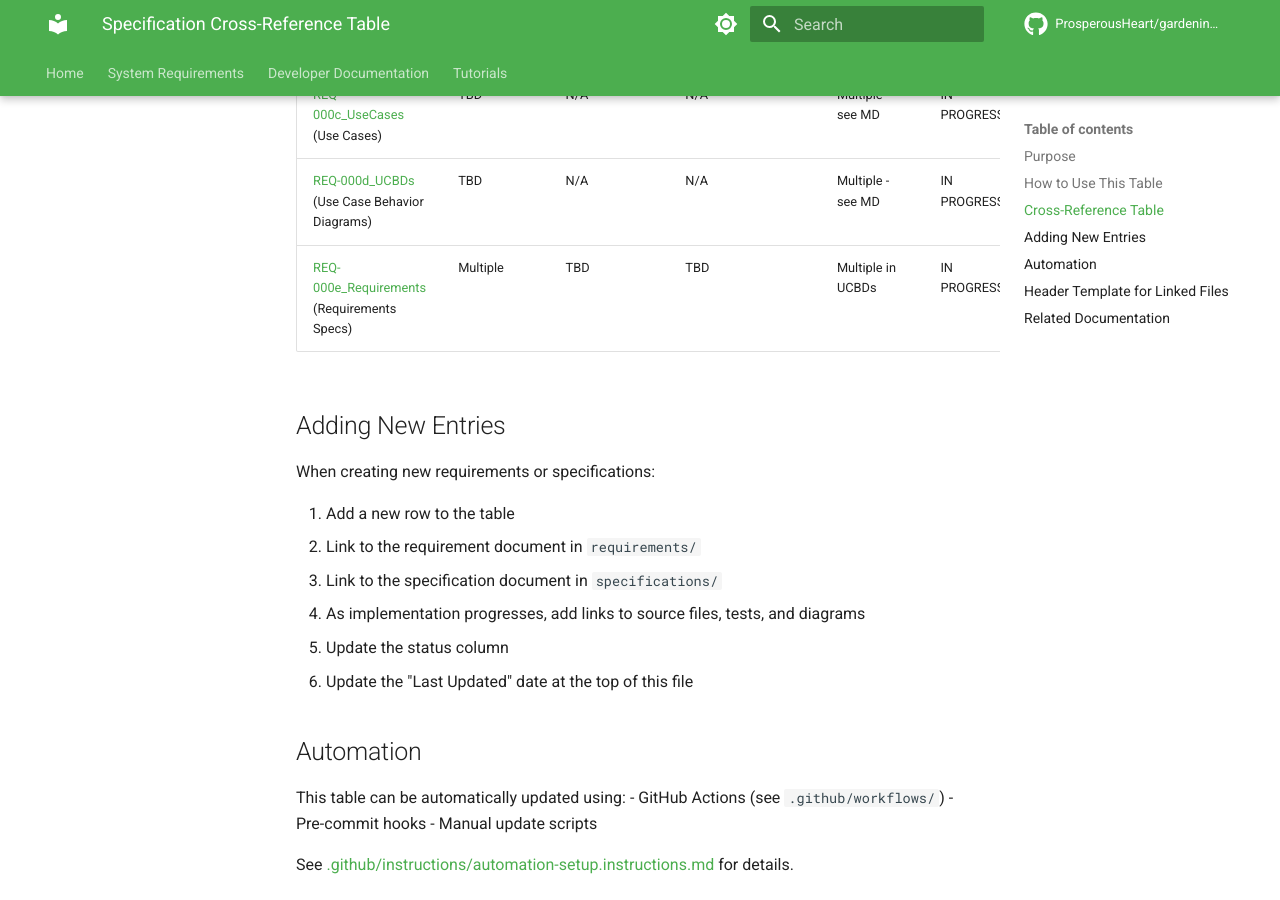
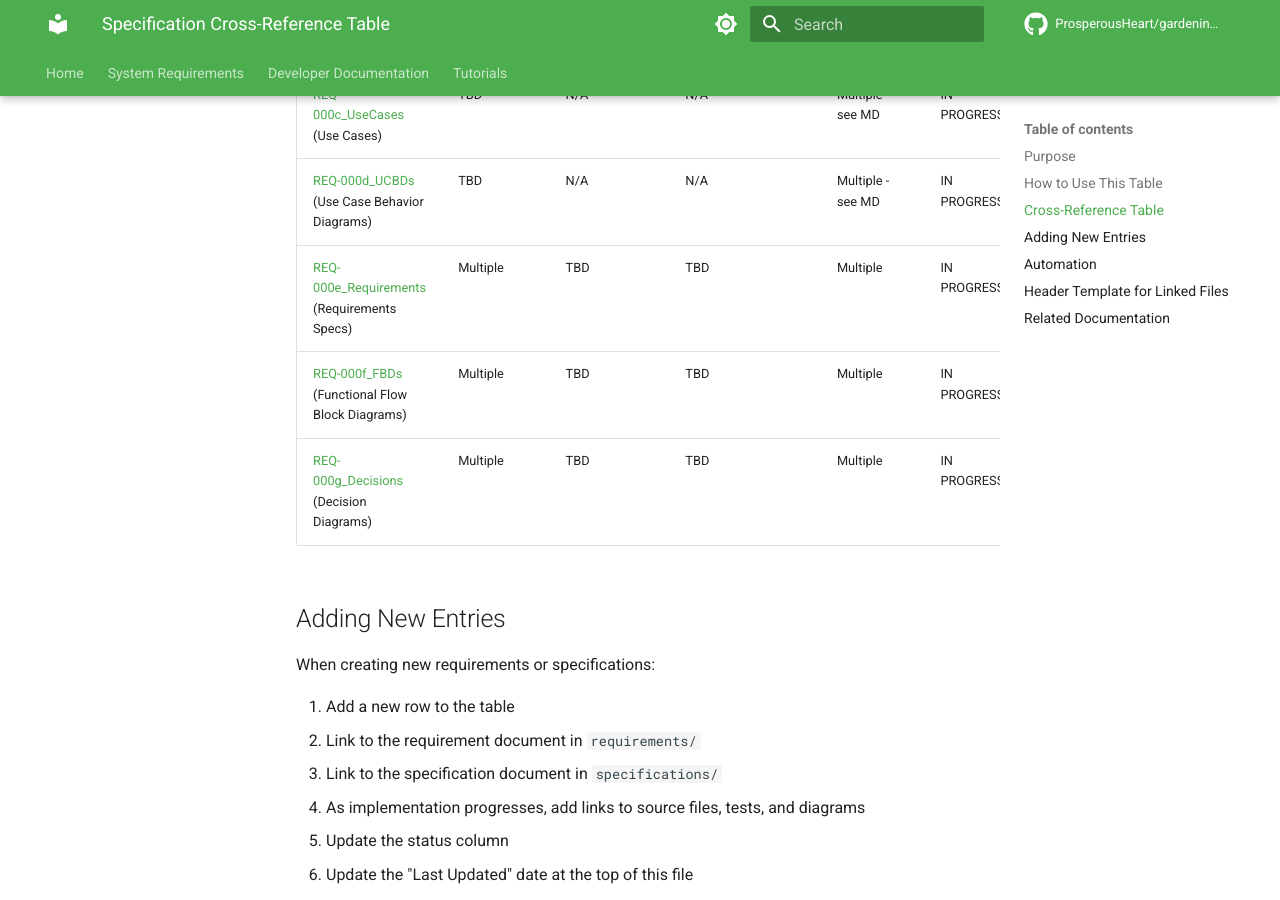
Before and after one commit to ProsperousHeart/gardening-app, an MkDocs documentation site: the page built from docs/SPEC-CROSS-REFERENCE.md, in a window 1280 px wide and 900 px high, scrolled down 1112 px. Built offline with MkDocs 1.6.1 and Material for MkDocs 9.7.7, drawn with Linux system fonts in a browser that asks for light colours; plug-ins that fetch from the network failed and are left out; comment, search, counter and statistics services are not loaded.

Commit message:
added new reqs file links

```diff
--- a/docs/SPEC-CROSS-REFERENCE.md
+++ b/docs/SPEC-CROSS-REFERENCE.md
@@ -26,7 +26,9 @@ This table tracks relationships between requirements, specifications, source cod
 | [REQ-000b_Scope](requirements/REQ-000b_Scope.md) (Scope) | TBD | N/A | N/A | TBD | IN PROGRESS |
 | [REQ-000c_UseCases](requirements/REQ-000c_UseCases.md) (Use Cases) | TBD | N/A | N/A | Multiple - see MD | IN PROGRESS |
 | [REQ-000d_UCBDs](requirements/REQ-000d_UCBDs.md) (Use Case Behavior Diagrams) | TBD | N/A | N/A | Multiple - see MD | IN PROGRESS |
-| [REQ-000e_Requirements](requirements/REQ-000e_Requirements.md) (Requirements Specs) | Multiple | TBD | TBD | Multiple in UCBDs | IN PROGRESS |
+| [REQ-000e_Requirements](requirements/REQ-000e_Requirements.md) (Requirements Specs) | Multiple | TBD | TBD | Multiple | IN PROGRESS |
+| [REQ-000f_FBDs](requirements/REQ-000f_FBDs.md) (Functional Flow Block Diagrams) | Multiple | TBD | TBD | Multiple | IN PROGRESS |
+| [REQ-000g_Decisions](requirements/REQ-000g_Decisions.md) (Decision Diagrams) | Multiple | TBD | TBD | Multiple | IN PROGRESS |
 
 ## Adding New Entries
 
```
